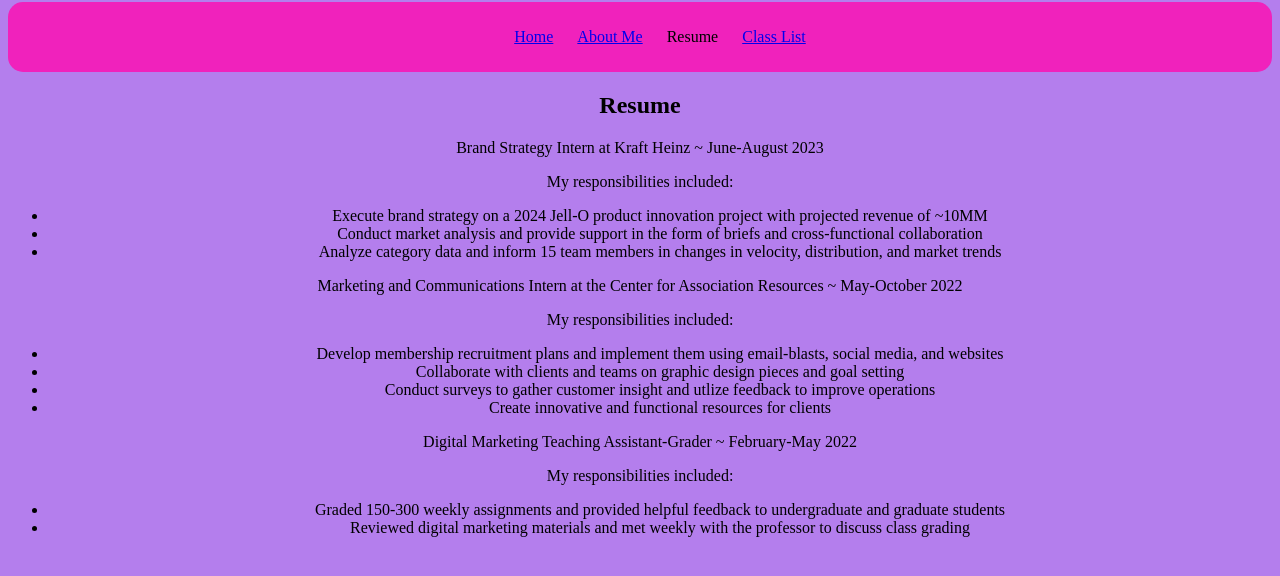
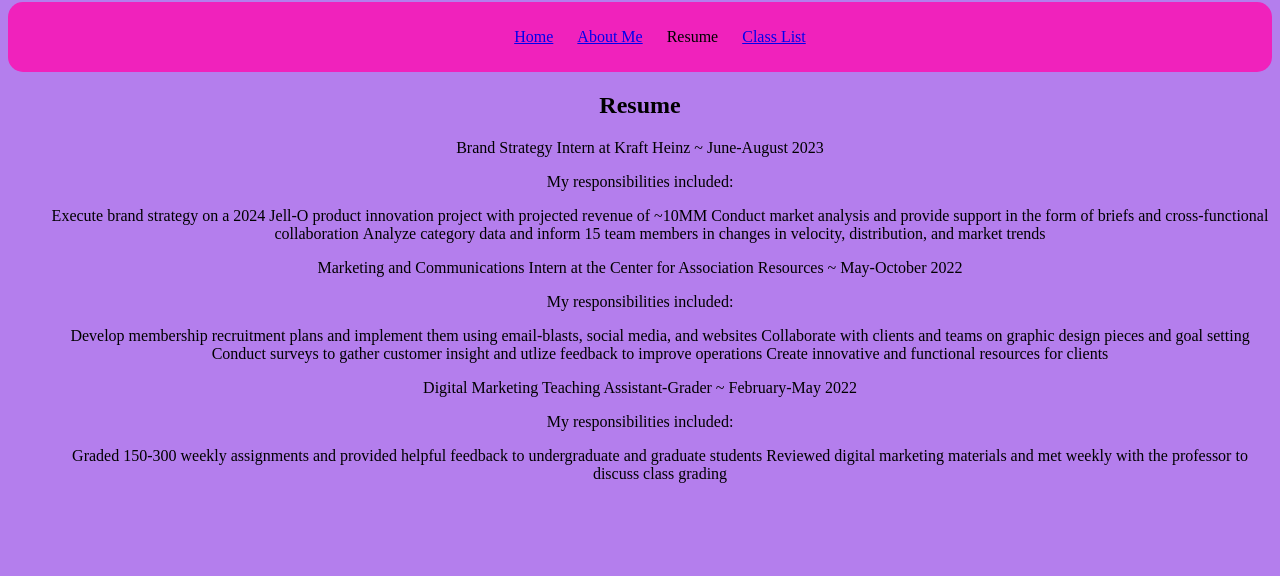
Before and after one commit to ahugdahl/ahugdahl.github.io, a plain HTML site: page resume.html in a window 1280 px wide. Shown: the part 78-654 px from the top of the page. Drawn offline with Linux system fonts and the light colour scheme.

Commit message:
Update resume.html

```diff
--- a/resume.html
+++ b/resume.html
@@ -5,6 +5,9 @@
 <meta name="viewport" content="width=device-width,initial-scale=1">
 <link rel="stylesheet" href="css_lis351.css">
 <style>
+	li {
+		display: inline;
+	}
 </style>
 <script src=""></script>
 
@@ -32,7 +35,7 @@
 		<li>Analyze category data and inform 15 team members in changes in velocity, distribution, and market trends</li>
 	</ul>
 
-	<p class="role">Marketing and Communications Intern at the Center for Association Resources ~ May-October 2022</p>
+	<p.role>Marketing and Communications Intern at the Center for Association Resources ~ May-October 2022</p>
 	<p>My responsibilities included:</p>
 	<ul>
 		<li>Develop membership recruitment plans and implement them using email-blasts, social media, and websites</li>
@@ -41,7 +44,7 @@
 		<li>Create innovative and functional resources for clients</li>
 	</ul>
 
-	<p class="role">Digital Marketing Teaching Assistant-Grader ~ February-May 2022</p>
+	<p.role>Digital Marketing Teaching Assistant-Grader ~ February-May 2022</p>
 	<p>My responsibilities included:</p>
 	<ul>
 		<li>Graded 150-300 weekly assignments and provided helpful feedback to undergraduate and graduate students</li>
```
